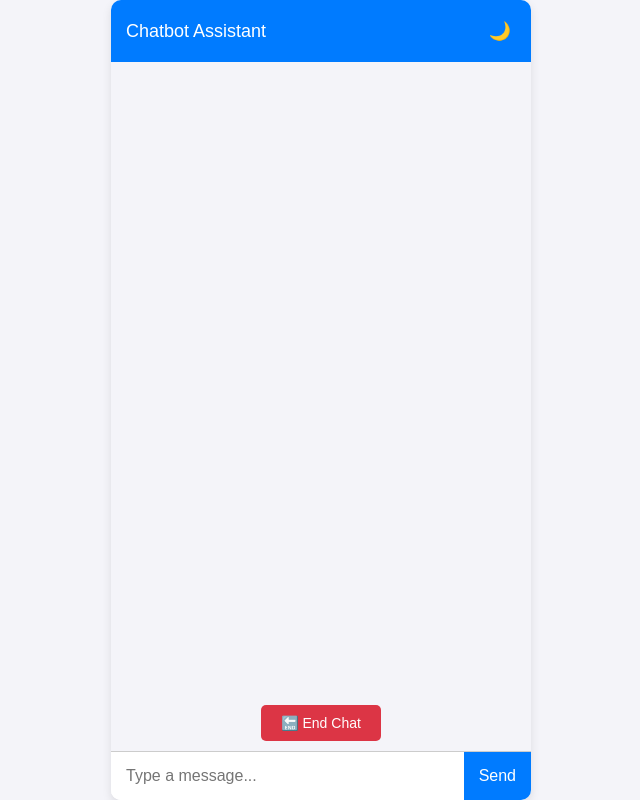
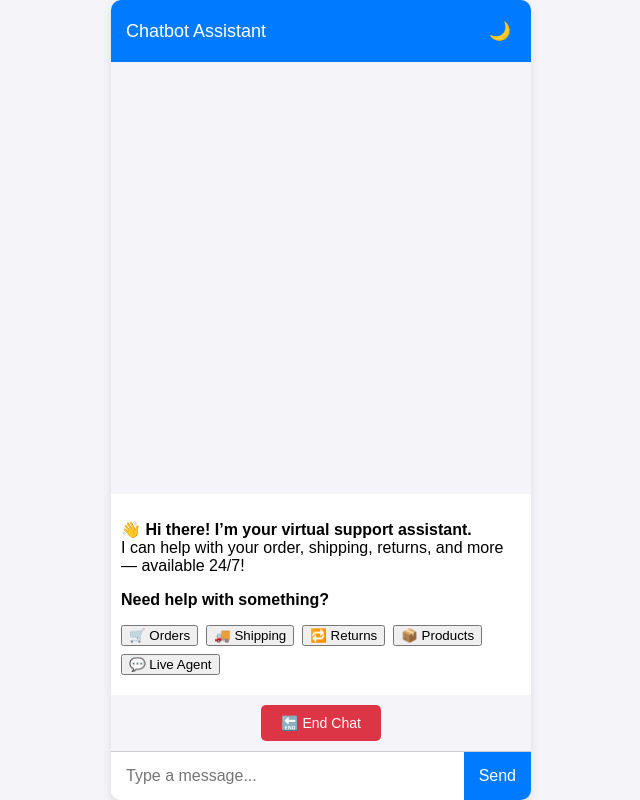
Before and after one commit to darryl-mason/chatbot-ai, a plain HTML site: page index.html in a window 1280 px wide. Shown: the whole page, without its empty margins (319-959 px from the left). Drawn offline with Linux system fonts and the light colour scheme.

Commit message:
Fixed chat UI layout: moved submenu inside chat box and added welcome message

```diff
--- a/index.html
+++ b/index.html
@@ -184,6 +184,7 @@
             <button class="toggle-mode" onclick="toggleDarkMode()">🌙</button>
         </div>
         <div class="chat-box" id="chatBox"></div>
+        <div id="chat-quick-buttons" style="padding: 10px;"></div>
         <!-- ✅ Button controls inside the chat container -->
         <div id="chat-controls">
             <button id="endBtn" onclick="endChat()">🔚 End Chat</button>
@@ -194,8 +195,6 @@
             <button id="sendBtn" onclick="sendMessage()" disabled>Send</button>
         </div>
     </div>
-        <div id="chat-quick-buttons" style="padding: 10px;">
-        </div>
 
     <script>
         function toggleDarkMode() {
@@ -464,6 +463,8 @@
         function renderQuickMenu() {
             const quickContainer = document.getElementById("chat-quick-buttons");
             quickContainer.innerHTML = `
+                <p><strong>👋 Hi there! I’m your virtual support assistant.</strong><br>
+                I can help with your order, shipping, returns, and more — available 24/7!</p>
                 <p><strong>Need help with something?</strong></p>
                 <div style="display: flex; flex-wrap: wrap; gap: 8px;">
                     <button onclick="showSubmenu('orders')">🛒 Orders</button>
@@ -472,7 +473,7 @@
                     <button onclick="showSubmenu('product')">📦 Products</button>
                     <button onclick="connectAgent()">💬 Live Agent</button>
                 </div>
-                <div id="submenu"></div>
+                <div id="submenu" style="margin-top: 10px;"></div>
             `;
         }
 
```
